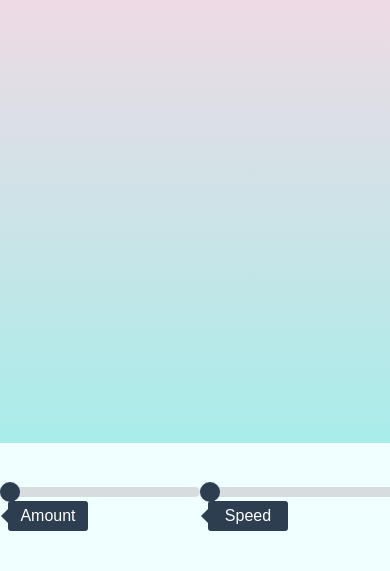
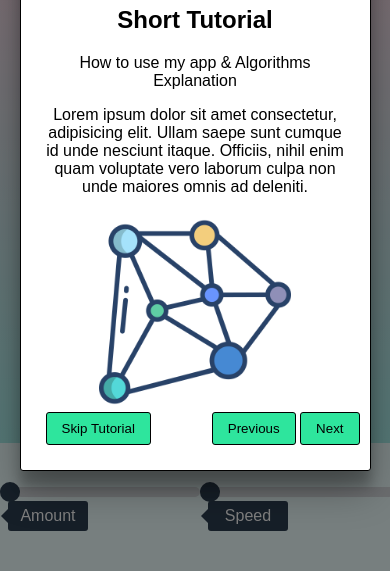
Before and after one commit to Emmanuel-Marcano/Sorting-algorithm-visualizer, a plain HTML site: page index.html in a window 390 px wide. Shown: the part 273-844 px from the top of the page. Drawn offline with Linux system fonts and the light colour scheme.

Commit message:
added a tutorial and adjusted the height of the app to fit mobile phones

```diff
--- a/app.js
+++ b/app.js
@@ -1,4 +1,89 @@
+let tutorialTitle = document.querySelector(".tutorial-title")
+let tutorialSecTitle = document.querySelector(".tutorial-sec-title")
+let tutorialDescription = document.querySelector(".tutorial-description")
+let tutorialNextBtn = document.querySelector(".next-btn")
+let tutorialPreviousBtn = document.querySelector(".previous-btn")
+let tutorialPageCounter = 0
 
+const tutorial = [
+    {
+        title: "Welcome to Sorting algorithm visualizer!",
+        secondaryTitle: "Short Tutorial",
+        description: "Lorem ipsum dolor sit amet consectetur, adipisicing elit. Ullam saepe sunt cumque id unde nesciunt itaque. Officiis, nihil enim quam voluptate vero laborum culpa non unde maiores omnis ad deleniti.",
+        image: "connection.png"
+    },
+    {
+        title: "Bubble Sort",
+        secondaryTitle: "Short Tutorial",
+        description: "Lorem ipsum dolor sit amet consectetur, adipisicing elit. Ullam saepe sunt cumque id unde nesciunt itaque. Officiis, nihil enim quam voluptate vero laborum culpa non unde maiores omnis ad deleniti.",
+        image: "connection.png"
+    },
+    {
+        title: "Selection Sort",
+        secondaryTitle: "Short Tutorial",
+        description: "Lorem ipsum dolor sit amet consectetur, adipisicing elit. Ullam saepe sunt cumque id unde nesciunt itaque. Officiis, nihil enim quam voluptate vero laborum culpa non unde maiores omnis ad deleniti.",
+        image: "connection.png"
+    },
+    {
+        title: "Insertion Sort",
+        secondaryTitle: "Short Tutorial",
+        description: "Lorem ipsum dolor sit amet consectetur, adipisicing elit. Ullam saepe sunt cumque id unde nesciunt itaque. Officiis, nihil enim quam voluptate vero laborum culpa non unde maiores omnis ad deleniti.",
+        image: "connection.png"
+    }
+]
+
+
+
+
+
+tutorialNextBtn.addEventListener("click", function(){
+    // length = 4
+    // length - 1 = 3
+    //0
+    // 1
+    //2
+    // 3
+    if(tutorialPageCounter < tutorial.length - 1){
+    tutorialPageCounter++
+    }
+
+
+    tutorialTitle.innerText = tutorial[tutorialPageCounter].title
+    tutorialSecTitle.innerText = tutorial[tutorialPageCounter].secondaryTitle
+    tutorialDescription.innerText = tutorial[tutorialPageCounter].description
+
+}
+
+
+)
+
+tutorialPreviousBtn.addEventListener("click", function(){
+
+
+
+    if(tutorialPageCounter > 0 ){
+        tutorialPageCounter--
+        }
+
+
+    tutorialTitle.innerText = tutorial[tutorialPageCounter].title
+    tutorialSecTitle.innerText = tutorial[tutorialPageCounter].secondaryTitle
+    tutorialDescription.innerText = tutorial[tutorialPageCounter].description
+
+
+
+
+})
+
+
+
+
+
+
+
+let overlay = document.querySelector(".overlay")
+let introModal = document.querySelector(".intro-modal")
+let closeIntroBtn = document.querySelector(".intro-close-btn")
 var slider = document.getElementById("range-slider__range");
 var output = document.getElementById("range-slider__value");
 let speedSliderOutput = document.querySelector(".speed-slider-value")
@@ -10,6 +95,11 @@ let insertionSortBtn = document.querySelector(".insertion-sort-btn")
 let arrow = document.querySelector(".arrow")
 let heightMultiplier = 5
 let stopIntervalExecution = false
+
+closeIntroBtn.addEventListener("click", function(){
+    introModal.classList.add("close-intro")
+    overlay.classList.add("close-intro")
+})
 
 // output.innerHTML = slider.value;
 
@@ -178,8 +268,13 @@ selectionSortBtn.addEventListener("click", function(){
 
                 console.log("inner j = ",j)
 
+
                 if(parseInt(box[j].innerText) < parseInt(box[lowest].innerText)){
+                    let previousLowest = lowest
+                     box[previousLowest].style.backgroundColor = 'azure'
                     lowest = j
+                    box[lowest].style.backgroundColor = '#a18cd1'
+
                 }
 
                 j++
@@ -187,6 +282,7 @@ selectionSortBtn.addEventListener("click", function(){
                 if(j === box.length) {
 
                     console.log(`lowest found = ${box[lowest].innerText}`)
+                    box[lowest].style.backgroundColor = 'azure'
 
                     let temp = box[iteration].innerText
                     box[iteration].innerText = box[lowest].innerText
@@ -274,7 +370,7 @@ insertionSortBtn.addEventListener("click", function(){
                 box[j+1].style.height =   `${parseInt(box[j+1].innerText)*heightMultiplier}px`
                 box[j+1].style.backgroundColor = '#2EE59D'
                 box[j].style.backgroundColor = '#2EE59D'
-                box[iteration].style.backgroundColor = 'red'
+                box[iteration].style.backgroundColor = '#a18cd1'
 
 
                 arrow.style.transform = `translateX(${box[j].getBoundingClientRect().left}px)`
--- a/index.html
+++ b/index.html
@@ -51,11 +51,34 @@
             <span id="range-slider__value">Amount</span>
         </div>
         <div>
-            <input class="speed-slider" id="range-slider__range" type="range" value="0" min="50" max="1000">
+            <input class="speed-slider" id="range-slider__range" type="range" value="0" min="10" max="1000">
             <span class="speed-slider-value" id="range-slider__value">Speed</span>
         </div>
 
     </footer>
+
+    <div class="intro-modal">
+
+        <div class="intro-description">
+            <h1 class="tutorial-title">Welcome to Sorting Algorithm Visualizer!</h1>
+            <h2 class="tutorial-sec-title">Short Tutorial</h2>
+            <p>How to use my app & Algorithms Explanation</p>
+            <p class="tutorial-description">Lorem ipsum dolor sit amet consectetur, adipisicing elit. Ullam saepe sunt cumque id unde nesciunt itaque. Officiis, nihil enim quam voluptate vero laborum culpa non unde maiores omnis ad deleniti.</p>
+            <img class="intro-img" src="connection.png" alt="">
+
+        </div>
+
+    <div class="tutorial-btns">
+        <button class="intro-close-btn tutorial-btn">Skip Tutorial</button>
+        <div class="previous-next">
+        <button class="previous-btn tutorial-btn">Previous</button>
+        <button class="next-btn tutorial-btn">Next</button>
+    </div>
+
+    </div>
+    </div>
+
+    <div class="overlay"></div>
 
 
 
--- a/style.css
+++ b/style.css
@@ -5,12 +5,95 @@
 
 body{
     margin: 0;
-    height: 100vh;
+    height: 100svh;
     display: flex;
-    justify-content: space-between;
+    justify-content: center;
     align-items: center;
     flex-direction: column;
     font-family: sans-serif;
+}
+
+.intro-modal{
+  position: absolute;
+  width: 90%;
+  max-width: 800px;
+  /* inset: 8rem; */
+  /* width: max-content; */
+  background-color: white;
+  border-radius: 3px;
+  border: 1px solid black;
+  box-shadow: 0 19px 38px rgba(0,0,0,0.30), 0 15px 12px rgba(0,0,0,0.22);
+  z-index: 2;
+  padding: 25px;
+}
+
+.intro-description{
+  text-align: center;
+
+}
+
+.tutorial-btns{
+  bottom: 0;
+}
+
+.tutorial-btn{
+  background-color: #2EE59D;
+  padding: 8px 15px;
+  border: 1px solid black;
+  cursor: pointer;
+  border-radius: 3px;
+
+
+}
+
+.previous-next{
+  position: absolute;
+  width: max-content;
+  right:10px;
+  display: inline;
+  margin-left: auto;
+
+}
+
+.intro-img{
+  width: 200px;
+  height: 200px;
+  display: block;
+  margin: 0 auto;
+}
+
+.overlay {
+  position: absolute; /* Sit on top of the page content */
+  display: block; /* Hidden by default */
+  top: 0;
+  left: 0;
+  right: 0;
+  bottom: 0;
+  background-color: rgba(0,0,0,0.5); /* Black background with opacity */
+  z-index: 1; /* Specify a stack order in case you're using a different order for other elements */
+  /* background-image: linear-gradient(to top, #a18cd1 0%, #fbc2eb 100%); */
+}
+
+.intro-close-btn{
+  top: 0;
+  right: 0;
+  bottom: 0;
+  left:0;
+
+  cursor: pointer;
+}
+
+.next-btn{
+
+}
+
+/* .intro-close-btn:hover .intro-modal{
+  display: none;
+
+} */
+
+.close-intro{
+  display: none;
 }
 
 .logo{
```
